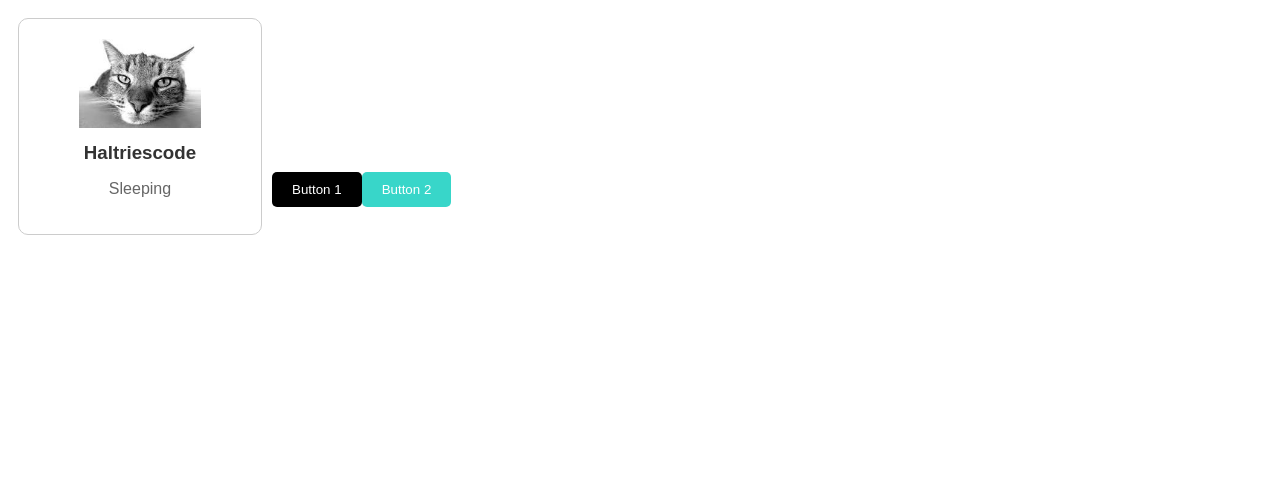
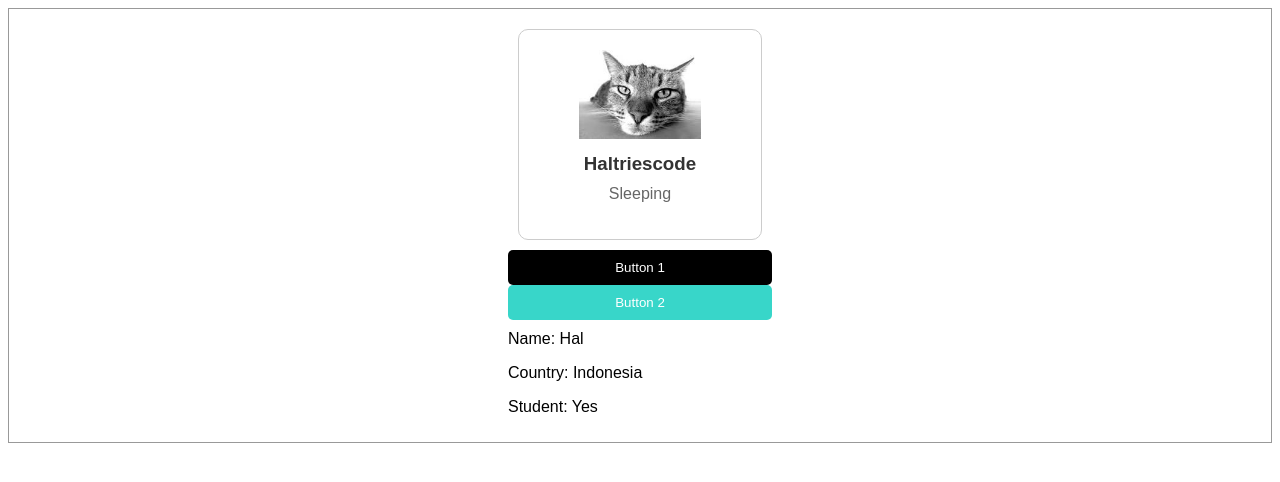
Before and after one commit to haltriescode/learn-react, a React (Vite) app: page / in a window 1280 px wide. Shown: the top 482 px of the page. Built offline with nearby package versions, Linux system fonts and the light colour scheme.

Commit message:
learn props

```diff
--- a/src/App.jsx
+++ b/src/App.jsx
@@ -1,12 +1,14 @@
 import Card from './Card.jsx'
 import Button from './Button/Button.jsx'
+import Student from './Student.jsx'
 
 function App() {
   return(
-      <>
+      <div className="student">
         <Card/>
         <Button/>
-      </>
+        <Student name="Hal" country="Indonesia" isStudent={true}/>
+      </div>
 
 );
 }
--- /dev/null
+++ b/src/Student.jsx
@@ -0,0 +1,14 @@
+import App from "./App"
+
+// Props
+function Student(props){
+    return(
+        <div>
+            <p>Name: {props.name}</p>
+            <p>Country: {props.country}</p>
+            <p>Student: {props.isStudent ? "Yes" : "No"} </p>
+        </div>
+    )
+}
+
+export default Student
--- a/src/index.css
+++ b/src/index.css
@@ -25,3 +25,16 @@
   font-family: Arial, sans-serif;
   color: hsl(0, 0%, 40%)
 }
+
+.student{
+  display: grid;
+  justify-content: center;
+  font-family: Arial, sans-serif;
+  font-size: 1em;
+  padding: 10px;
+  border: 1px solid hsl(0, 0%, 50%, 0.8)
+}
+
+.student p{
+  margin-top: 10px;
+}
```
